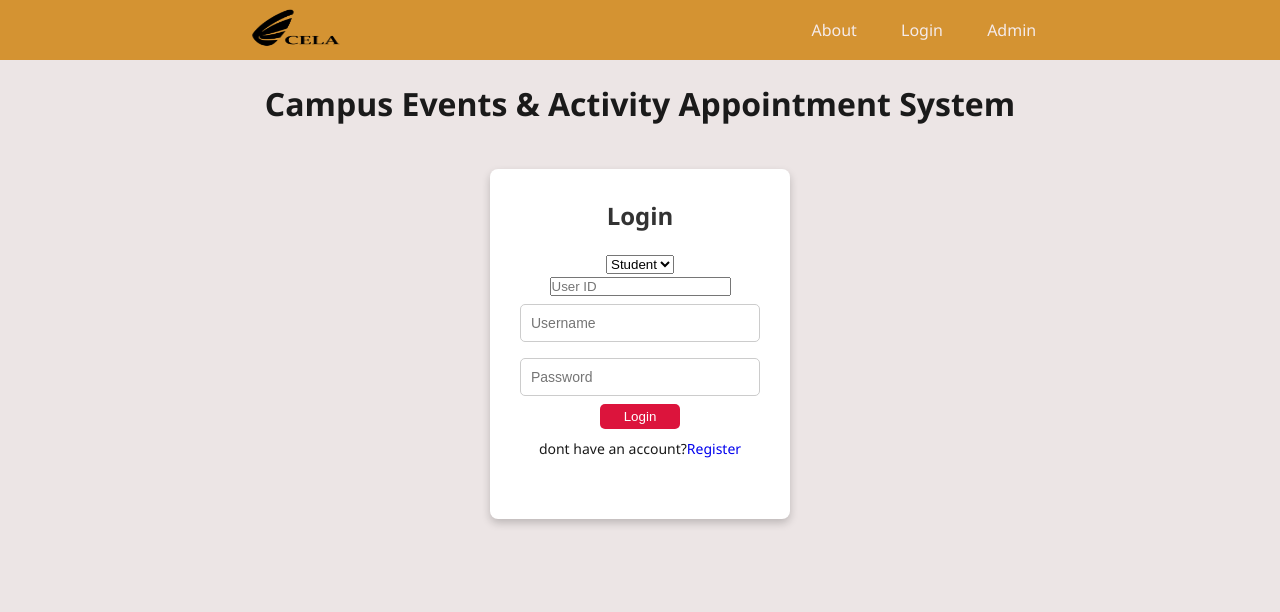
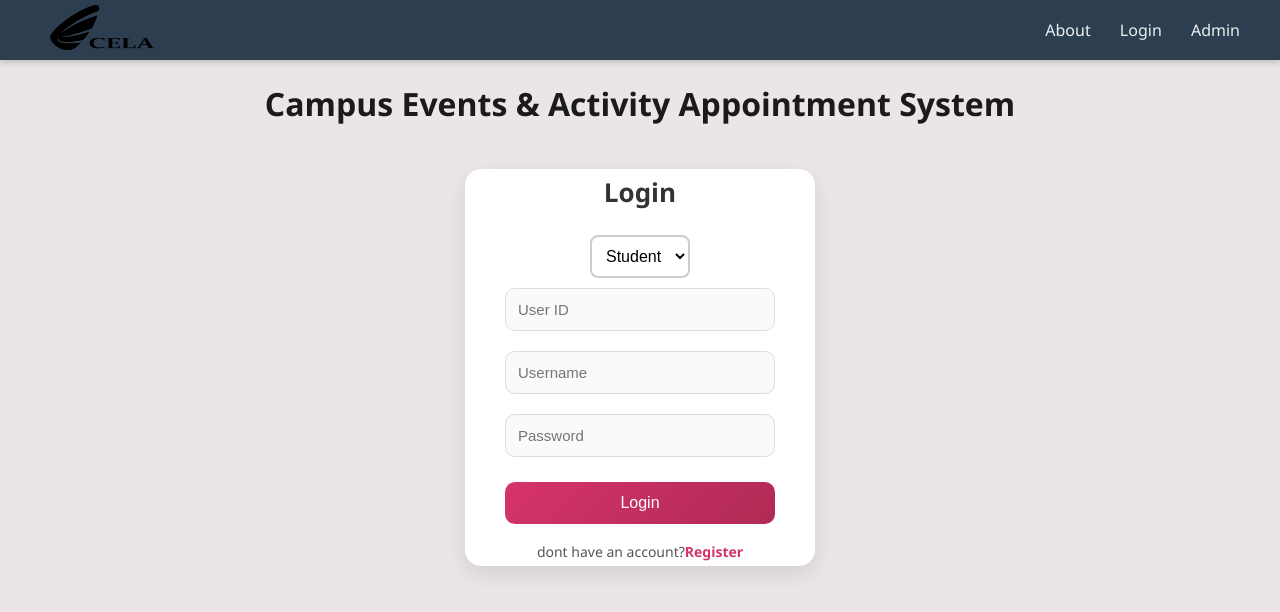
Before and after one commit to alexgustilo55-hub/Campus-Events-Activity-Appointment-System-PROJECT, a Flask app: page / in a window 1280 px wide. Shown: the top 612 px of the page. Run offline with Flask 3, Linux system fonts and the light colour scheme.

Commit message:
Add files via upload

```diff
--- a/Project/static/flash.js
+++ b/Project/static/flash.js
@@ -7,26 +7,6 @@ function toggleProfile() {
 
 /* ----------- Flash message effect ------------- */
 
-document.addEventListener('DOMContentLoaded', function() {
-    let flashmessage = document.getElementById('flash-message');
-    if (flashmessage){
 
-        setTimeout(() => {
-            flashmessage.style.opacity = '0';;
-            flashmessage.style.transition = 'opacity 1s ease';
-            setTimeout(() => {
-                flashmessage.style.display = 'none';
-            },1000)
-        }, 3000)
-    }
-});
 
 /*--------------login page effects------------------*/
-document.addEventListener('DOMContentLoaded', function() {
-    let loginBox = document.querySelector('.login-box');
-    if (loginBox) {
-        setTimeout(() => {
-            loginBox.classList.add('show');
-        },300);
-    }
-});
--- a/Project/static/style.css
+++ b/Project/static/style.css
@@ -8,205 +8,356 @@ body{
   font-size: 16px;
   background: #ece5e5;
   color: #1a1a1a;
+  margin: 0;
+  padding-top: 60px;  /* adjust depende sa height ng header */
+
 }
 
-/*----------------- Nav Bar -------------------------*/
+
+
+/*------------------------------- Header & Navbar -------------------------------*/
+
+
+
+header {
+    position: fixed;
+    top: 0;
+    left: 0;
+    width: 100%;
+    background-color: #2C3E50;
+    z-index: 1000;
+    box-shadow: 0 2px 6px rgba(0,0,0,0.2);
+}
+
 nav {
     display: flex;
-    justify-content: space-around ;
+    justify-content: space-between;
     align-items: center;
-    padding: 15px 30px;
-    background-color: rgb(212, 147, 50);
+    padding: 10px 40px;
     height: 60px;
+    position: relative;
 }
-.logo img{
-   width: 100px;
 
+/* Logo */
+.logo img {
+    width: 120px;
+    height: 50px;
 }
-.nav-links a  {
-    margin-left: 40px;
+
+/* Nav links */
+.nav-links a, .nav-links-right a {
+    margin-left: 25px;
     text-decoration: none;
-    color: rgb(244, 235, 235);
+    color: #ecf0f1;
+    font-weight: 500;
+    transition: all 0.3s ease;
 }
-.nav-links a:hover{
-    border-bottom: 3px solid;
-    color: rgb(47, 46, 44);
+
+.nav-links a:hover, .nav-links-right a:hover {
+    color: #f39c12;
+    border-bottom: 2px solid #f39c12;
 }
-.nav-links-right a{
-    margin-left: 10px;
-    text-decoration: none;
-    color: rgb(244, 235, 235);
-}
+
+
+
 .profile-icon {
     cursor: pointer;
-    font-size: 20px;
-    color: white;
+    font-size: 22px;
+    color: #ecf0f1;
+    transition: color 0.3s;
 }
+
+.profile-icon:hover {
+    color: #f39c12;
+}
+
+
 .profile-card {
     display: none;
     position: absolute;
-    top: 50px; left: 20px;
-    background: #fff;
-    border: 2px solid #333;
-    border-radius: 8px;
+    top: 60px;
+    left: 0;
+    background-color: #eaebec;
+    border-radius: 0 8px 8px 0;
     padding: 15px;
-    width: 500px;
+    width: 220px;
+    box-shadow: 0 4px 12px rgba(0,0,0,0.25);
+    z-index: 1001;
+}
 
-    box-shadow: 0 4px 8px rgba(0,0,0,0.2);
+.profile-card a, .profile-card button {
+    display: block;
+    margin: 10px 0;
+    text-decoration: none;
+    color: #ecf0f1;
+    text-align: left;
+    transition: color 0.3s, background 0.3s;
 }
-.profile-card a{
-    text-decoration: none;
-    color:white;
-    text-align: center;
+
+.profile-card a:hover {
+    color: #f39c12;
 }
-.profile-card  button{
-    width: 80px;
-    height: 25px;
-    background-color: crimson;
+
+.profile-card button {
+    background-color: #f39c12;
     border: none;
     border-radius: 5px;
-    color: white;
+    padding: 8px 12px;
+    cursor: pointer;
+    font-weight: bold;
+    transition: background 0.3s;
+}
+
+.profile-card button:hover {
+    background-color: #d68910;
+}
+
+
+
+
+
+/*------------------------------------------- register page ----------------------------------------*/
+
+/* Register Card */
+.register-box {
+    background: #fff;
+    padding: 30px 30px;
+    border-radius: 16px;
+    box-shadow: 0px 8px 20px rgba(0,0,0,0.1);
+    width: 420px;
+    text-align: center;
+    animation: fadeIn 0.6s ease-in-out;
+}
+
+/* Title */
+.register-box h2 {
+    margin-bottom: 25px;
+    font-size: 26px;
+    color: #333;
+    font-weight: 600;
+}
+
+/* Inputs & Selects */
+.register-box input,
+.register-box select {
+    width: 100%;
+    padding: 12px;
+    margin: 10px 0;
+    border: 1px solid #ddd;
+    border-radius: 10px;
+    font-size: 15px;
+    transition: 0.3s;
+    background: #fafafa;
+}
+
+.register-box input:focus,
+.register-box select:focus {
+    border-color: #d6336c;
+    background: #fff;
+    box-shadow: 0px 0px 5px rgba(214,51,108,0.3);
+    outline: none;
+}
+
+/* Row layout */
+.form-row {
+    display: flex;
+    gap: 12px;
+}
+
+.form-row input,
+.form-row select {
+    flex: 1;
+}
+
+/* Button */
+.register-box button {
+    width: 100%;
+    padding: 12px;
+    background: linear-gradient(135deg, #d6336c, #b02a54);
+    color: #fff;
+    border: none;
+    border-radius: 10px;
+    font-size: 16px;
+    cursor: pointer;
+    margin-top: 15px;
+    transition: transform 0.2s, background 0.3s;
+}
+
+.register-box button:hover {
+    transform: scale(1.02);
+    background: linear-gradient(135deg, #c42f60, #9c244c);
+}
+
+/* Login link */
+.register-box p {
+    margin-top: 18px;
+    font-size: 14px;
+    color: #555;
+}
+
+.register-box a {
+    color: #d6336c;
+    text-decoration: none;
+    font-weight: bold;
+}
+
+.register-box a:hover {
+    text-decoration: underline;
+}
+
+/* Animation */
+@keyframes fadeIn {
+    from { opacity: 0; transform: translateY(-20px); }
+    to { opacity: 1; transform: translateY(0); }
+}
+
+/* Responsive */
+@media (max-width: 500px) {
+    .register-box {
+        width: 90%;
+        padding: 25px 20px;
+    }
+
+    .form-row {
+        flex-direction: column;
+    }
+}
+
+
+/*---------------------------------------- Login Page -------------------------------------*/
+
+
+
+.login-box {
+    background: #fff;
+    padding: 5px 40px;
+    border-radius: 16px;
+    box-shadow: 0px 8px 20px rgba(0,0,0,0.1);
+    width: 350px;
+    text-align: center;
+    animation: fadeIn 0.6s ease-in-out;
+}
+
+/* ---- Title ----- */
+
+.login-box h2 {
+    margin-bottom: 25px;
+    font-size: 26px;
+    color: #333;
+    font-weight: 600;
+}
+
+
+
+
+/*-------------------------- select role design --------------------------*/
+
+.select-role select {
+    flex: 1;
+    padding: 10px;
+    border: 2px solid #ccc;
+    border-radius: 8px;
+    background: white;
+    font-size: 16px;
+    transition: all 0.3s ease; /* -- smooth animation -- */
+}
+
+/* ----- Hover and Focus Effects --- */
+.select-role select:hover {
+    border-color: #007bff;
+    box-shadow: 0 0 8px rgba(0, 123, 255, 0.5);
+    transform: scale(1.02);
+}
+
+
+.select-role select:focus {
+    border-color: #28a745;
+    box-shadow: 0 0 10px rgba(40, 167, 69, 0.5);
+    transform: scale(1.05);
+}
+
+
+/* ---------------- Inputs ------------------ */
+.login-box input {
+    width: 100%;
+    padding: 12px;
+    margin: 10px 0;
+    border: 1px solid #ddd;
+    border-radius: 10px;
+    font-size: 15px;
+    transition: 0.3s;
+    background: #fafafa;
+}
+
+.login-box input:focus {
+    border-color: #d6336c;
+    background: #fff;
+    box-shadow: 0px 0px 5px rgba(214,51,108,0.3);
+    outline: none;
+}
+
+/* Button */
+.login-box button {
+    width: 100%;
+    padding: 12px;
+    background: linear-gradient(135deg, #d6336c, #b02a54);
+    color: #fff;
+    border: none;
+    border-radius: 10px;
+    font-size: 16px;
+    cursor: pointer;
+    margin-top: 15px;
+    transition: transform 0.2s, background 0.3s;
+}
+
+.login-box button:hover {
+    transform: scale(1.02);
+    background: linear-gradient(135deg, #c42f60, #9c244c);
+}
+
+/* Register Link */
+.login-box p {
+    margin-top: 18px;
+    font-size: 14px;
+    color: #555;
+}
+
+.login-box a {
+    color: #d6336c;
+    text-decoration: none;
+    font-weight: bold;
+}
+
+.login-box a:hover {
+    text-decoration: underline;
+}
+
+
+
+/*---------------------------- Flash Message Effects---------------------------------------*/
+
+.flash {
+  padding: 8px 12px;       /* mas manipis */
+  margin: 8px auto;
+  width: fit-content;      /* sakto lang sa text */
+  max-width: 300px;        /* hindi lalampas */
+  border-radius: 6px;
+  font-size: 14px;         /* mas maliit na font */
+  font-weight: 500;
+  text-align: center;
+  animation: fadeOut 4s forwards; /* mawawala after 4s */
 
 }
 
-/*------------------------- register page --------------------------*/
-.register-box {
-            background: white;
-            padding: 30px;
-            width: 300px;
-            border-radius: 8px;
-            box-shadow: 0 4px 8px rgba(0,0,0,0.2);
-            height: 350px;
-        }
-        .register-box h2 {
-            text-align: center;
-            margin-bottom: 20px;
-            color: #333;
-        }
-        .register-box input[type="email"],
-        .register-box input[type="text"],
-        .register-box input[type="password"] {
-            width: 100%;
-            padding: 10px;
-            margin: 8px 0;
-            border: 1px solid #ccc;
-            border-radius: 5px;
-            outline: none;
-            font-size: 14px;
-        }
-
-        .register-box input[type="submit"] {
-            width: 100%;
-            padding: 20px;
-            background: #4CAF50;
-            border: none;
-            border-radius: 5px;
-            color: white;
-            font-size: 16px;
-            cursor: pointer;
-        }
-        .register-box input[type="submit"]:hover {
-            background: #45a049;
-        }
-        .register-box p {
-            text-align: center;
-            margin-top: 10px;
-            font-size: 14px;
-        }
-        .register-box a {
-            text-decoration: none;
-            text-align: center;
-
-        }
-        .register-box  button{
-            width: 80px;
-            height: 25px;
-            background: crimson;
-            border: none;
-            border-radius: 5px;
-            color: white;
-
-        }
-/*------------------------- Login Page --------------------------*/
-.login-box {
-            background: white;
-            padding: 30px;
-            width: 300px;
-            border-radius: 8px;
-            box-shadow: 0 4px 8px rgba(0,0,0,0.2);
-            height: 350px;
-        }
-        .login-box h2 {
-            text-align: center;
-            margin-bottom: 20px;
-            color: #333;
-        }
-        .login-box input[type="text"],
-        .login-box input[type="password"] {
-            width: 100%;
-            padding: 10px;
-            margin: 8px 0;
-            border: 1px solid #ccc;
-            border-radius: 5px;
-            outline: none;
-            font-size: 14px;
-
-        }
-
-        .login-box input[type="submit"] {
-            width: 100%;
-            padding: 20px;
-            background: #4CAF50;
-            border: none;
-            border-radius: 5px;
-            color: white;
-            font-size: 16px;
-            cursor: pointer;
-        }
-        .login-box input[type="submit"]:hover {
-            background: #45a049;
-        }
-        .login-box p {
-            text-align: center;
-            margin-top: 10px;
-            font-size: 14px;
-        }
-        .login-box a {
-            text-decoration: none;
-        }
-        .login-box button{
-            width: 80px;
-            height: 25px;
-            background-color: crimson;
-            border: none;
-            border-radius: 5px;
-            color: white;
-        }
-/*--------------------login effects----------------*/
-.login-box{
-    opacity: 0;
-    transform:translateY(-30px);
-    transition: opacity 0.5s ease, transform 0.5s ease;
+/* Colors */
+.flash.success {
+  color: rgb(27, 182, 50);
 }
-.login-box.show{
-    opacity: 1;
-    transform: translateY(0);
+.flash.error {
+  color: rgb(196, 6, 6);
 }
-
-/*----------------- Flash Message Effects--------------------------*/
-
-#flash-message {
-    padding: 3px;
-    margin: 15px auto;
-    border: 1px solid #cc0000;
-    border-radius:6px;
-    color:#fff;
-    background: #ff4d4d;
-    font-weight:bold;
-    transition: opacity 1s;
-    width: 280px;
-    box-shadow:0 2px 6px rgba(0,0,0,0.2);
-    height: 30px;
-
-
+/* Animation */
+@keyframes fadeOut {
+  0%, 80% { opacity: 1; }
+  100% { opacity: 0; display: none; }
 }
```
